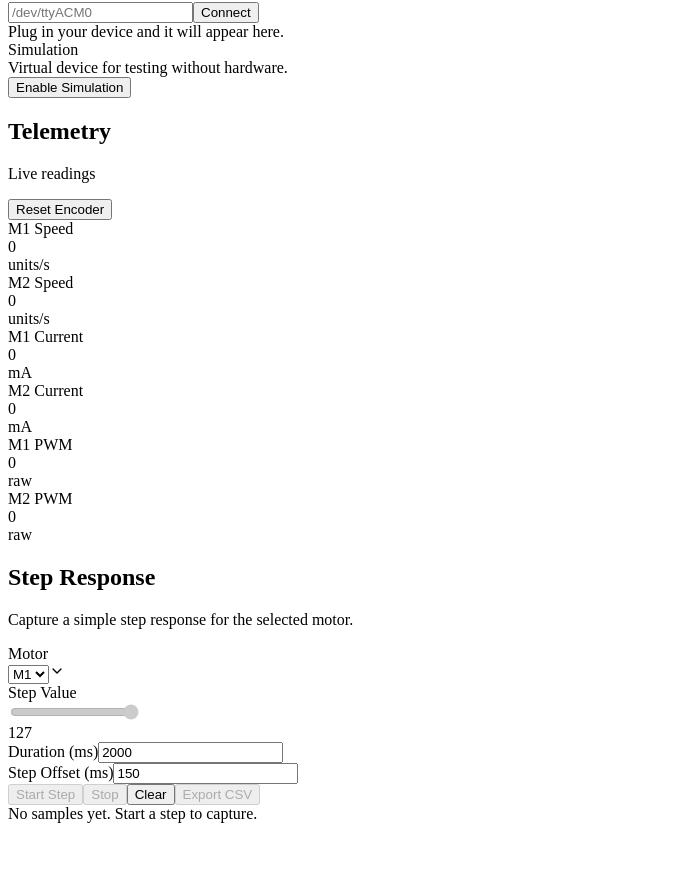
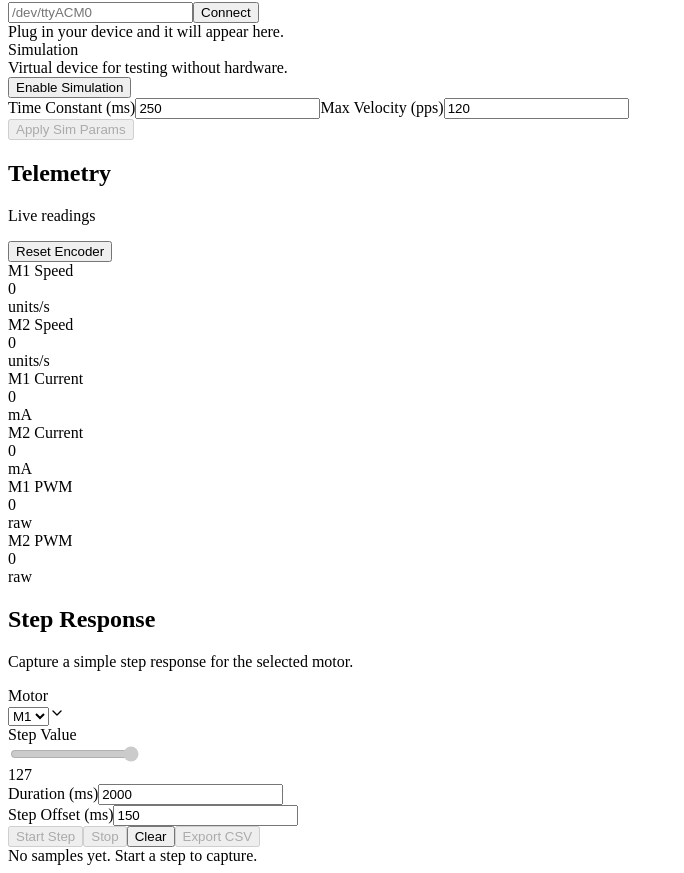
Before and after one commit to lazytatzv/motion_studio, a React (Vite) app: page / in a window 1280 px wide. Shown: the part 1066-1939 px from the top of the page, without its empty margins (0-684 px from the left). Before the commit the page ends 1897 px from the top, so only its background shows below. Built offline with nearby package versions, Linux system fonts and the light colour scheme; the HTML template or start-up script is replaced by a standard one.

Commit message:
Step response: align plot to applyDelay, causal smoothing, export CSV fallback, add debug logs

```diff
--- a/src/App.tsx
+++ b/src/App.tsx
@@ -73,6 +73,9 @@ function App() {
   const stepTimeoutRef = useRef<number | null>(null);
   const stepSamplingStartRef = useRef<number | null>(null);
   const stepCmdRef = useRef<number>(SPEED_STOP);
+  // Simulation model params (ms and pps)
+  const [simTauMs, setSimTauMs] = useState<number>(250);
+  const [simMaxVel, setSimMaxVel] = useState<number>(120);
 
 
   // ===== Event Handler ==================================
@@ -226,6 +229,17 @@ function App() {
     } else if (connectedPort === SIMULATED_PORT) {
       setIsConnected(false);
       setConnectedPort("");
+    }
+  }
+
+  const applySimParams = async () => {
+    try {
+      // convert ms -> seconds for Rust
+      const tau_s = simTauMs / 1000.0;
+      await invoke("set_sim_params", { tau: tau_s, max_vel: simMaxVel });
+      alert(`Applied sim params: tau=${simTauMs} ms, max_vel=${simMaxVel} pps`);
+    } catch (e) {
+      alert(`Failed to apply sim params: ${e}`);
     }
   }
 
@@ -458,6 +472,11 @@ function App() {
         onToggleSimulation={handleToggleSimulation}
         portSelectRef={portSelectRef}
         simulationPort={SIMULATED_PORT}
+        simTauMs={simTauMs}
+        simMaxVel={simMaxVel}
+        onChangeSimTauMs={setSimTauMs}
+        onChangeSimMaxVel={setSimMaxVel}
+        onApplySimParams={applySimParams}
       />
 
       <TelemetrySection
--- a/src/components/ConfigurationSection.tsx
+++ b/src/components/ConfigurationSection.tsx
@@ -18,6 +18,11 @@ interface ConfigurationSectionProps {
   onToggleSimulation: () => void;
   portSelectRef: RefObject<HTMLSelectElement | null>;
   simulationPort: string;
+  simTauMs: number;
+  simMaxVel: number;
+  onChangeSimTauMs: (value: number) => void;
+  onChangeSimMaxVel: (value: number) => void;
+  onApplySimParams: () => void;
 }
 
 export function ConfigurationSection({
@@ -37,6 +42,11 @@ export function ConfigurationSection({
   onToggleSimulation,
   portSelectRef,
   simulationPort,
+  simTauMs,
+  simMaxVel,
+  onChangeSimTauMs,
+  onChangeSimMaxVel,
+  onApplySimParams,
 }: ConfigurationSectionProps) {
   return (
     <section className="space-y-6">
@@ -167,6 +177,31 @@ export function ConfigurationSection({
                 {isSimulation ? "Disable Simulation" : "Enable Simulation"}
               </button>
             </div>
+            <div className="space-y-2 pt-3">
+              <label className={styles.labelClass}>Time Constant (ms)</label>
+              <input
+                className={styles.inputClass}
+                type="number"
+                min={10}
+                step={10}
+                value={simTauMs}
+                onChange={(e) => onChangeSimTauMs(Number(e.target.value))}
+              />
+              <label className={styles.labelClass}>Max Velocity (pps)</label>
+              <input
+                className={styles.inputClass}
+                type="number"
+                min={10}
+                step={10}
+                value={simMaxVel}
+                onChange={(e) => onChangeSimMaxVel(Number(e.target.value))}
+              />
+              <div className="flex gap-2">
+                <button className={styles.btnSecondary} onClick={onApplySimParams} disabled={!isSimulation}>
+                  Apply Sim Params
+                </button>
+              </div>
+            </div>
           </div>
         </div>
       </div>
```
Also changed, not shown: 1 other file (tests, documents, lock files or other folders).
